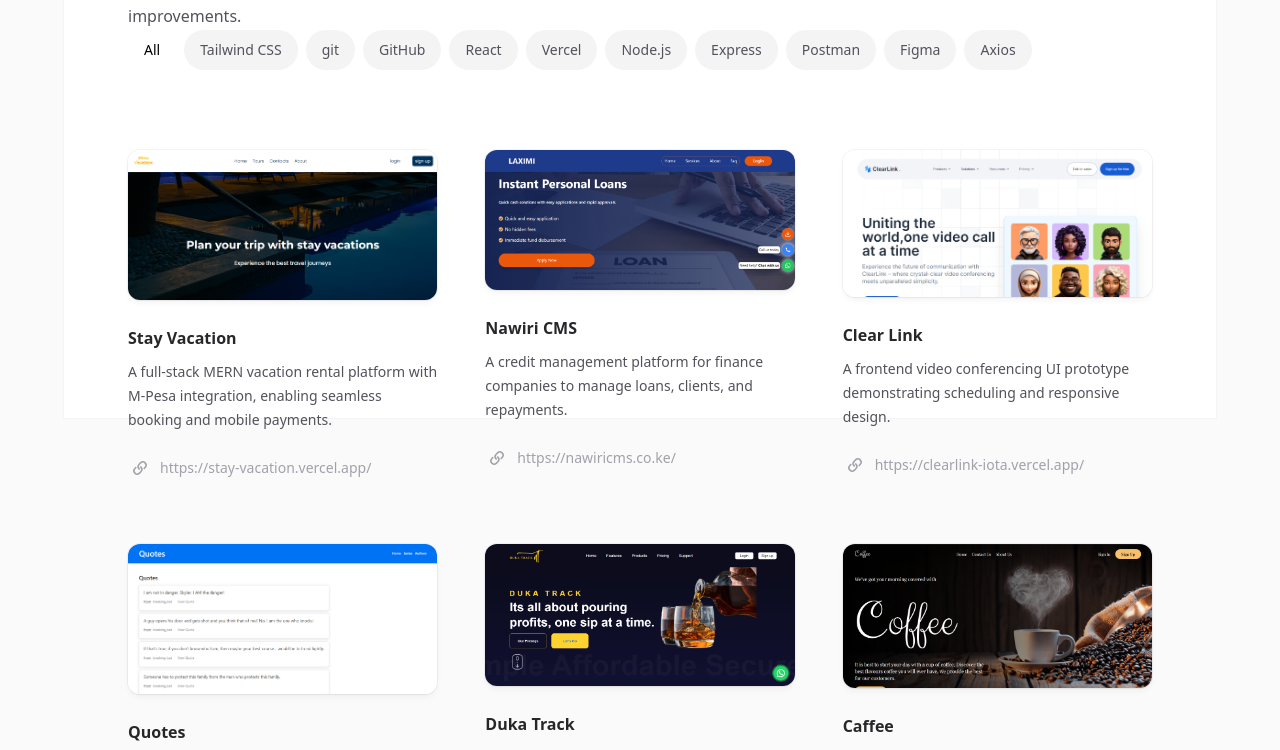
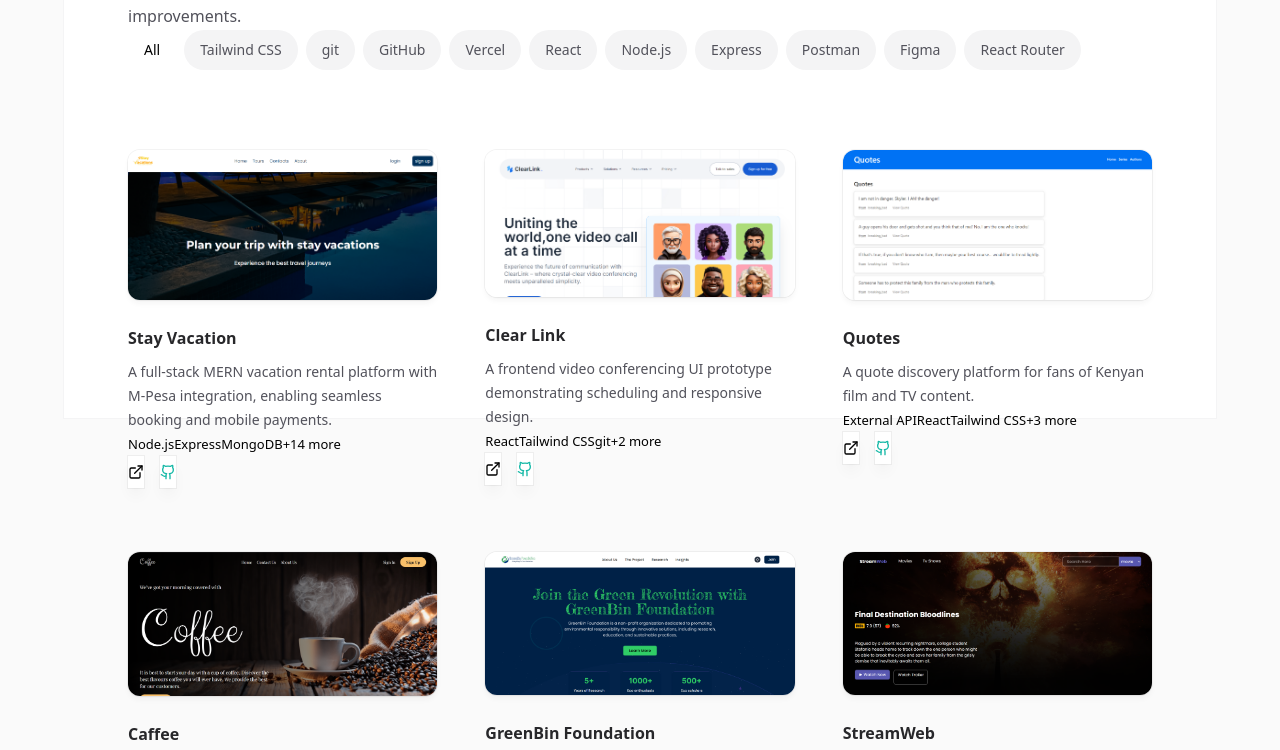
Before and after one commit to kevohm/Portfolio, a React (Vite) app: page /projects in a window 1280 px wide. Shown: the part 382-1132 px from the top of the page. Built offline with nearby package versions, Linux system fonts and the light colour scheme.

Commit message:
feat: update project list

```diff
--- a/package.json
+++ b/package.json
@@ -10,6 +10,7 @@
     "preview": "vite preview"
   },
   "dependencies": {
+    "@radix-ui/react-dialog": "^1.1.15",
     "lucide-react": "^0.518.0",
     "react": "^18.3.1",
     "react-dom": "^18.3.1",
--- a/src/projects.jsx
+++ b/src/projects.jsx
@@ -15,7 +15,7 @@ export const projects = [
     img: stayvacation,
     description:
       "A full-stack MERN vacation rental platform with M-Pesa integration, enabling seamless booking and mobile payments.",
-      features: [
+    features: [
       "Mobile money payments via M-Pesa (Daraja API)",
       "JWT-based authentication with encrypted passwords",
       "Property search by price, location, and features",
@@ -24,54 +24,71 @@ export const projects = [
       "Admin dashboard to manage listings and users",
     ],
     techStack: {
-      frontend: ["React", "React Router", "Context API", "Axios", "Tailwind CSS"],
-      backend: ["Node.js", "Express", "MongoDB", "Mongoose", "JWT", "Bcrypt", "M-Pesa API"],
+      frontend: [
+        "React",
+        "React Router",
+        "Context API",
+        "Axios",
+        "Tailwind CSS",
+      ],
+      backend: [
+        "Node.js",
+        "Express",
+        "MongoDB",
+        "Mongoose",
+        "JWT",
+        "Bcrypt",
+        "M-Pesa API",
+      ],
       tools: ["git", "GitHub", "Postman", "Render", "Vercel"],
     },
     demo: "https://stay-vacation.vercel.app/",
     repo: "https://github.com/kevohm/stay_vacation",
     challenges: [
       {
-        challenge: "Limited sandbox capabilities and delayed API callbacks from Safaricom.",
-        solution: "Implemented fallback states and error handling to ensure smooth payments.",
+        challenge:
+          "Limited sandbox capabilities and delayed API callbacks from Safaricom.",
+        solution:
+          "Implemented fallback states and error handling to ensure smooth payments.",
       },
       {
         challenge: "Maintaining booking consistency in real-time.",
-        solution: "Used database transactions and atomic updates with Mongoose.",
+        solution:
+          "Used database transactions and atomic updates with Mongoose.",
       },
     ],
   },
-  {
-    id: "nawiri-cms",
-    title: "Nawiri CMS",
-    url: "https://nawiricms.co.ke/",
-    img: nawiricms,
-    description:
-      "A credit management platform for finance companies to manage loans, clients, and repayments.",
-    features: [
-      "Client onboarding and loan registration",
-      "Repayment tracking with history",
-      "Loan approval workflows",
-      "Financial dashboard for performance insights",
-    ],
-    techStack: {
-      frontend: ["React", "Redux", "Tailwind CSS", "Axios", "Material UI"],
-      backend: ["Node.js", "Express", "Prisma", "MySQL"],
-      tools: ["git", "GitHub", "Firebase", "Postman", "Figma", "Linode", "PM2"],
-    },
-    demo: "https://nawiricms.co.ke/",
-    repo: "https://github.com/kevohm/M-Loan",
-    challenges: [
-      {
-        challenge: "Complex loan calculations and payment schedules.",
-        solution: "Created tested financial utilities with Jest.",
-      },
-      {
-        challenge: "Scalable dashboard with large data sets.",
-        solution: "Integrated pagination and server-side filtering.",
-      },
-    ],
-  },
+  // {
+  //   id: "nawiri-cms",
+  //   title: "Nawiri CMS",
+  //   url: "https://nawiricms.co.ke/",
+  //   img: nawiricms,
+  //   description:
+  //     "A credit management platform for finance companies to manage loans, clients, and repayments.",
+  //   features: [
+  //     "Client onboarding and loan registration",
+  //     "Repayment tracking with history",
+  //     "Loan approval workflows",
+  //     "Financial dashboard for performance insights",
+  //   ],
+  //   techStack: {
+  //     frontend: ["React", "Redux", "Tailwind CSS", "Axios", "Material UI"],
+  //     backend: ["Node.js", "Express", "Prisma", "MySQL"],
+  //     tools: ["git", "GitHub", "Firebase", "Postman", "Figma", "Linode", "PM2"],
+  //   },
+  //   demo: "https://nawiricms.co.ke/",
+  //   repo: "https://github.com/kevohm/M-Loan",
+  //   challenges: [
+  //     {
+  //       challenge: "Complex loan calculations and payment schedules.",
+  //       solution: "Created tested financial utilities with Jest.",
+  //     },
+  //     {
+  //       challenge: "Scalable dashboard with large data sets.",
+  //       solution: "Integrated pagination and server-side filtering.",
+  //     },
+  //   ],
+  // },
   {
     id: "clear-link",
     title: "Clear Link",
@@ -95,7 +112,8 @@ export const projects = [
     challenges: [
       {
         challenge: "Initial instability with real-time design assumptions.",
-        solution: "Focused on UI only and left Socket.IO logic for future backend integration.",
+        solution:
+          "Focused on UI only and left Socket.IO logic for future backend integration.",
       },
       {
         challenge: "Improving perceived performance.",
@@ -134,37 +152,37 @@ export const projects = [
       },
     ],
   },
-  {
-    id: "duka-track",
-    title: "Duka Track",
-    url: "https://liquourlogic.co.ke/",
-    img: dukatrack,
-    description:
-      "A POS system for real-time inventory, payments, and analytics for retail stores.",
-    features: [
-      "Inventory tracking and stock alerts",
-      "Payment recording with financial reports",
-      "Live sales analytics dashboard",
-      "Intuitive, responsive UI",
-    ],
-    techStack: {
-      frontend: ["React", "React Query", "Tailwind CSS", "Axios", "Material UI"],
-      backend: ["Node.js", "Express", "Prisma", "MySQL"],
-      tools: ["git", "GitHub", "Firebase", "Postman", "Figma", "Linode", "PM2"],
-    },
-    demo: "https://liquourlogic.co.ke/",
-    repo: "https://github.com/kevohm/local-pos",
-    challenges: [
-      {
-        challenge: "Inventory conflicts from multiple concurrent users.",
-        solution: "Implemented optimistic UI and backend validation.",
-      },
-      {
-        challenge: "Simplifying data visualizations for non-tech users.",
-        solution: "Used Chart.js with labeled filters and toggles.",
-      },
-    ],
-  },
+  // {
+  //   id: "duka-track",
+  //   title: "Duka Track",
+  //   url: "https://liquourlogic.co.ke/",
+  //   img: dukatrack,
+  //   description:
+  //     "A POS system for real-time inventory, payments, and analytics for retail stores.",
+  //   features: [
+  //     "Inventory tracking and stock alerts",
+  //     "Payment recording with financial reports",
+  //     "Live sales analytics dashboard",
+  //     "Intuitive, responsive UI",
+  //   ],
+  //   techStack: {
+  //     frontend: ["React", "React Query", "Tailwind CSS", "Axios", "Material UI"],
+  //     backend: ["Node.js", "Express", "Prisma", "MySQL"],
+  //     tools: ["git", "GitHub", "Firebase", "Postman", "Figma", "Linode", "PM2"],
+  //   },
+  //   demo: "https://liquourlogic.co.ke/",
+  //   repo: "https://github.com/kevohm/local-pos",
+  //   challenges: [
+  //     {
+  //       challenge: "Inventory conflicts from multiple concurrent users.",
+  //       solution: "Implemented optimistic UI and backend validation.",
+  //     },
+  //     {
+  //       challenge: "Simplifying data visualizations for non-tech users.",
+  //       solution: "Used Chart.js with labeled filters and toggles.",
+  //     },
+  //   ],
+  // },
   {
     id: "caffee",
     title: "Caffee",
@@ -179,7 +197,7 @@ export const projects = [
       "Contact form with inquiry routing",
     ],
     techStack: {
-      frontend: ["React", "Tailwind CSS"],
+      frontend: ["React", "Tailwind CSS", "website"],
       backend: [],
       tools: ["git", "GitHub", "Vercel", "Figma"],
     },
@@ -192,7 +210,8 @@ export const projects = [
       },
       {
         challenge: "Cross-device responsiveness.",
-        solution: "Tested across breakpoints using utility-first layout structure.",
+        solution:
+          "Tested across breakpoints using utility-first layout structure.",
       },
     ],
   },
@@ -246,7 +265,15 @@ export const projects = [
     techStack: {
       frontend: ["Angular", "RxJS", "Tailwind CSS"],
       backend: ["NestJS", "Node.js", "Express"],
-      tools: ["git", "GitHub", "Vercel", "TMDB API", "YouTube Data API", "IMDb API", "Postman"],
+      tools: [
+        "git",
+        "GitHub",
+        "Vercel",
+        "TMDB API",
+        "YouTube Data API",
+        "IMDb API",
+        "Postman",
+      ],
     },
     repo: "https://github.com/kevohm/streamweb",
     demo: "https://streamweb.vercel.app/",
--- a/src/sections/Projects.jsx
+++ b/src/sections/Projects.jsx
@@ -3,6 +3,10 @@ import { Link } from "react-router-dom";
 import { projects } from "../projects";
 import Footer from "./Footer";
 import Header from "./Header";
+import * as Dialog from "@radix-ui/react-dialog";
+import { ExternalLink, Github } from "lucide-react";
+
+const MAX_VISIBLE_TAGS = 3;
 
 const Projects = () => {
   const [selectedFilter, setSelectedFilter] = useState("All");
@@ -107,13 +111,17 @@ const Projects = () => {
                   </div>
 
                   <div className="mt-16 sm:mt-20">
-                    <ul
-                      role="list"
+                    <div
                       className="grid grid-cols-1 gap-x-12 gap-y-16 sm:grid-cols-2 lg:grid-cols-3"
                     >
                       {filteredProjects.map((project, index) => {
+                        const tags = [
+                          ...project?.techStack?.backend,
+                          ...project?.techStack?.frontend,
+                          ...project?.techStack?.tools,
+                        ];
                         return (
-                          <li
+                          <div
                             key={project.title}
                             className="group relative flex flex-col items-start"
                           >
@@ -140,11 +148,38 @@ const Projects = () => {
                                 {project.description}
                               </p>
                             </Link>
+                            {/* Project Tags */}
+                            <div className="my-3 z-20">
+                              {tags && tags.length > 0 && (
+                                <div className="relative z-10 flex flex-wrap gap-1">
+                                  {tags
+                                    .slice(0, MAX_VISIBLE_TAGS)
+                                    .map((tag) => (
+                                      <span
+                                        key={tag}
+                                        className="px-2 py-1 text-xs font-medium bg-green-100 text-green-800 rounded-md dark:bg-green-900/30 dark:text-green-400"
+                                      >
+                                        {tag}
+                                      </span>
+                                    ))}
 
-                            {/* Project Tags */}
-                            {project.tags && project.tags.length > 0 && (
-                              <div className="relative z-10 mt-3 flex flex-wrap gap-1">
-                                {project.tags.map((tag) => (
+                                  {tags.length > MAX_VISIBLE_TAGS && (
+                                    <Dialog.Root>
+                                      <Dialog.Trigger asChild>
+                                        <button className="px-2 py-1 text-xs font-medium bg-gray-200 text-gray-500/5 rounded-md dark:bg-gray-500/5 dark:text-gray-300">
+                                          +{tags.length - MAX_VISIBLE_TAGS} more
+                                        </button>
+                                      </Dialog.Trigger>
+
+                                      <Dialog.Portal>
+                                        <Dialog.Overlay className="w-full h-full !z-[200] fixed inset-0 bg-black/50 backdrop-blur-sm" />
+                                        <Dialog.Content className="!z-[2000] fixed top-1/2 left-1/2 w-96 -translate-x-1/2 -translate-y-1/2 rounded-lg bg-white dark:bg-slate-900 p-4 shadow-lg">
+                                          <Dialog.Title className="font-semibold text-lg mb-3 text-white">
+                                            All Tags
+                                          </Dialog.Title>
+
+                                          <div className="flex flex-wrap gap-2">
+                                            {tags.map((tag) => (
                                               <span
                                                 key={tag}
                                                 className="px-2 py-1 text-xs font-medium bg-green-100 text-green-800 rounded-md dark:bg-green-900/30 dark:text-green-400"
@@ -153,29 +188,42 @@ const Projects = () => {
                                               </span>
                                             ))}
                                           </div>
+
+                                          <Dialog.Close asChild>
+                                            <button className="mt-4 w-full py-2 text-sm rounded-md bg-green-600 text-white dark:bg-green-700">
+                                              Close
+                                            </button>
+                                          </Dialog.Close>
+                                        </Dialog.Content>
+                                      </Dialog.Portal>
+                                    </Dialog.Root>
                                   )}
+                                </div>
+                              )}
+                            </div>
+                            <div className="flex flex-wrap gap-4">
+                              <a
+                                href={project.demo}
+                                target="_blank"
+                                rel="noopener noreferrer"
+                                className="group flex items-center p-3 py-2 text-sm font-medium text-blue-500 bg-white/90 shadow-lg shadow-zinc-800/5 ring-1 ring-zinc-900/5 backdrop-blur dark:bg-zinc-900 dark:ring-white/10 rounded-lg transition-all duration-300 hover:bg-white hover:shadow-xl hover:shadow-zinc-800/10 hover:ring-zinc-900/10 hover:scale-[1.02] hover:-translate-y-0.5 dark:hover:bg-zinc-700/90 dark:hover:ring-white/20 dark:hover:shadow-2xl dark:hover:shadow-black/25 active:scale-[0.98] active:translate-y-0"
+                              >
+                                <ExternalLink className="h-4 w-4 transition-transform duration-300 " />
+                              </a>
+                              <a
+                                href={project.repo}
+                                target="_blank"
+                                rel="noopener noreferrer"
+                                className="group flex items-center p-3 py-2 text-sm font-medium text-teal-500 bg-white/90 shadow-lg shadow-zinc-800/5 ring-1 ring-zinc-900/5 backdrop-blur dark:bg-zinc-900 dark:ring-white/10 rounded-lg transition-all duration-300 hover:bg-white hover:shadow-xl hover:shadow-zinc-800/10 hover:ring-zinc-900/10 hover:scale-[1.02] hover:-translate-y-0.5 dark:hover:bg-zinc-700/90 dark:hover:ring-white/20 dark:hover:shadow-2xl dark:hover:shadow-black/25 active:scale-[0.98] active:translate-y-0"
+                              >
+                                <Github className="h-4 w-4 transition-transform duration-300" />
 
-                            <a
-                              target="_blank"
-                              className="relative z-10 mt-6 flex text-sm font-medium text-zinc-400 transition group-hover:text-teal-500 dark:text-zinc-200"
-                              href={project.url}
-                            >
-                              <svg
-                                viewBox="0 0 24 24"
-                                aria-hidden="true"
-                                className="h-6 w-6 flex-none"
-                              >
-                                <path
-                                  d="M15.712 11.823a.75.75 0 1 0 1.06 1.06l-1.06-1.06Zm-4.95 1.768a.75.75 0 0 0 1.06-1.06l-1.06 1.06Zm-2.475-1.414a.75.75 0 1 0-1.06-1.06l1.06 1.06Zm4.95-1.768a.75.75 0 1 0-1.06 1.06l1.06-1.06Zm3.359.53-.884.884 1.06 1.06.885-.883-1.061-1.06Zm-4.95-2.12 1.414-1.415L12 6.344l-1.415 1.413 1.061 1.061Zm0 3.535a2.5 2.5 0 0 1 0-3.536l-1.06-1.06a4 4 0 0 0 0 5.656l1.06-1.06Zm4.95-4.95a2.5 2.5 0 0 1 0 3.535L17.656 12a4 4 0 0 0 0-5.657l-1.06 1.06Zm1.06-1.06a4 4 0 0 0-5.656 0l1.06 1.06a2.5 2.5 0 0 1 3.536 0l1.06-1.06Zm-7.07 7.07.176.177 1.06-1.06-.176-.177-1.06 1.06Zm-3.183-.353.884-.884-1.06-1.06-.884.883 1.06 1.06Zm4.95 2.121-1.414 1.414 1.06 1.06 1.415-1.413-1.06-1.061Zm0-3.536a2.5 2.5 0 0 1 0 3.536l1.06 1.06a4 4 0 0 0 0-5.656l-1.06 1.06Zm-4.95 4.95a2.5 2.5 0 0 1 0-3.535L6.344 12a4 4 0 0 0 0 5.656l1.06-1.06Zm-1.06 1.06a4 4 0 0 0 5.657 0l-1.061-1.06a2.5 2.5 0 0 1-3.535 0l-1.061 1.06Zm7.07-7.07-.176-.177-1.06 1.06.176.178 1.06-1.061Z"
-                                  fill="currentColor"
-                                ></path>
-                              </svg>
-                              <span className="ml-2">{project.url}</span>
                               </a>
-                          </li>
+                            </div>
+                          </div>
                         );
                       })}
-                    </ul>
+                    </div>
                   </div>
                 </div>
               </div>
```
Also changed, not shown: src/sections/About.jsx (+9 -12 lines), 1 other file (tests, documents, lock files or other folders). Lines whose indentation alone changed are shown as unchanged.
